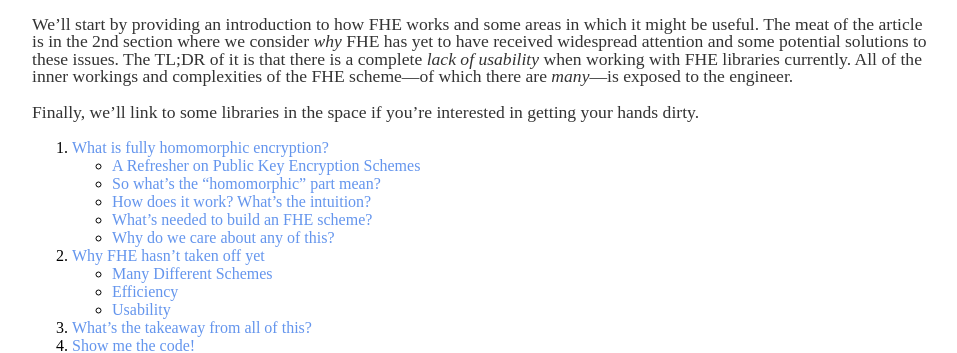
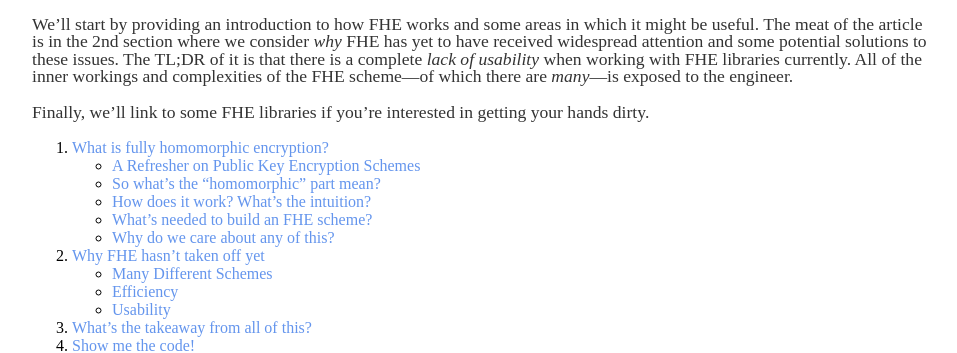
Before and after one commit to ravital/ravital.github.io, a Jekyll site: the page built from _posts/2020-07-06-fully-homomorphic-encryption-for-engineers.md, in a window 1280 px wide and 900 px high. Shown: the part 371-724 px from the top of the window, without its empty margins (160-1117 px from the left). Built offline with Jekyll 4.4.1, drawn with Linux system fonts in a browser that asks for light colours.

Commit message:
Update 2020-07-06-fully-homomorphic-encryption-for-engineers.md

```diff
--- a/_posts/2020-07-06-fully-homomorphic-encryption-for-engineers.md
+++ b/_posts/2020-07-06-fully-homomorphic-encryption-for-engineers.md
@@ -12,7 +12,7 @@ The first FHE scheme was successfully created in 2009 by Craig Gentry. Since the
 
 We'll start by providing an introduction to how FHE works and some areas in which it might be useful. The meat of the article is in the 2nd section where we consider *why* FHE has yet to have received widespread attention and some potential solutions to these issues. The TL;DR of it is that there is a complete *lack of usability* when working with FHE libraries currently. All of the inner workings and complexities of the FHE scheme&mdash;of which there are *many*&mdash;is exposed to the engineer.
 
-Finally, we'll link to some libraries in the space if you're interested in getting your hands dirty.
+Finally, we'll link to some FHE libraries if you're interested in getting your hands dirty.
 
 1. [What is fully homomorphic encryption?](#introduction)
     * [A Refresher on Public Key Encryption Schemes](#intro1)
```
